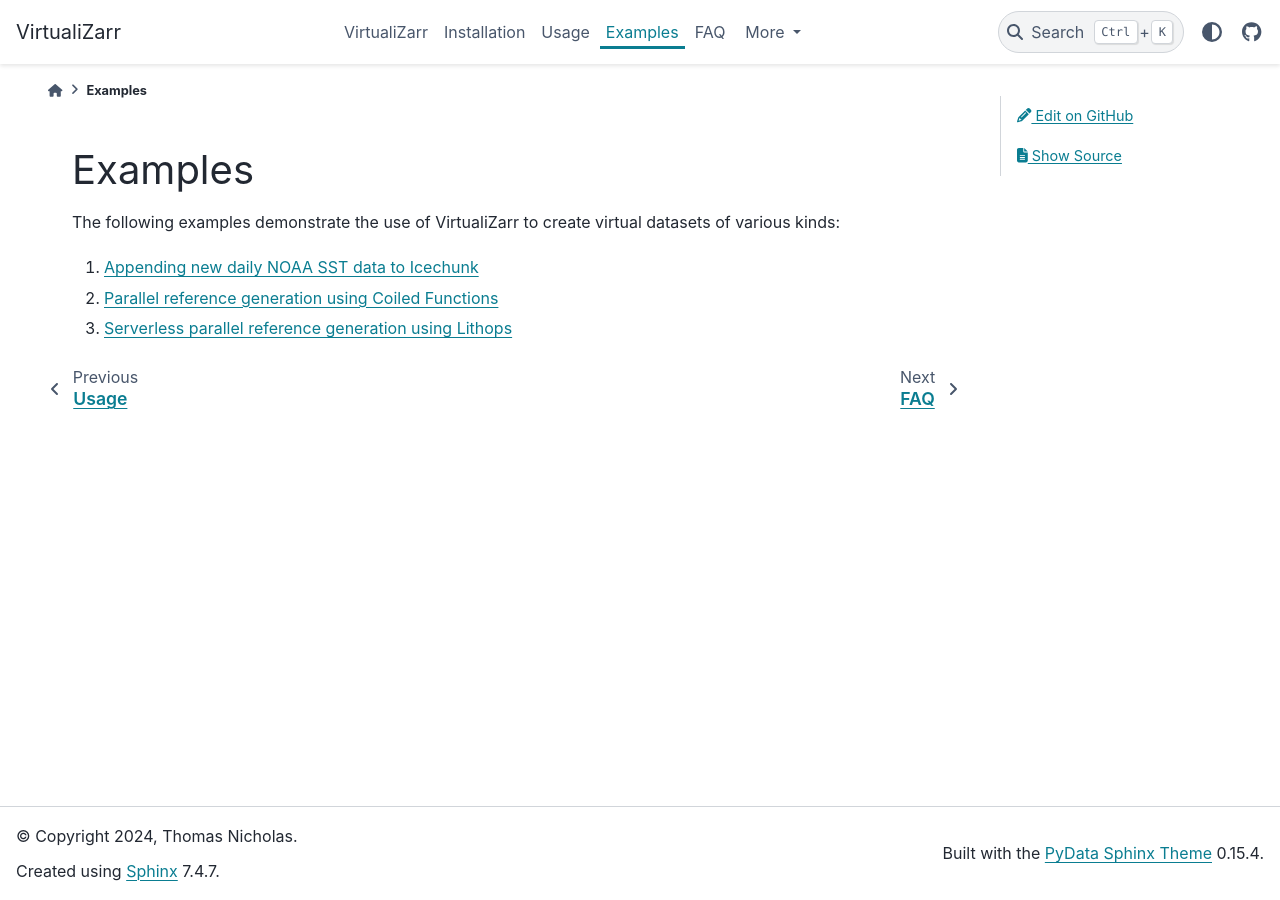
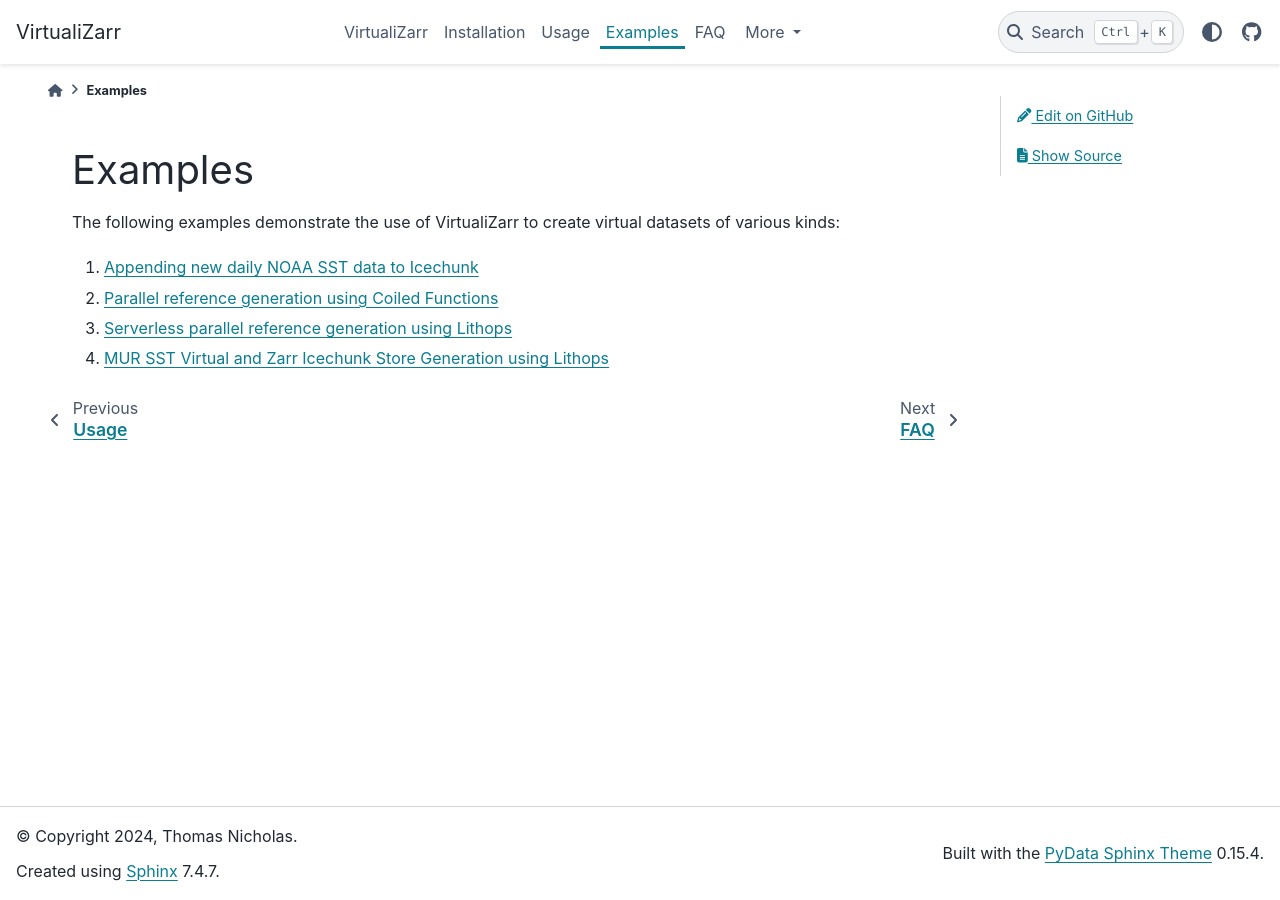
Before and after one commit to zarr-developers/VirtualiZarr, a Sphinx documentation site: the page built from docs/examples.md, in a window 1280 px wide. Built offline with Sphinx 7.4.7 and the PyData theme 0.15.4, drawn with Linux system fonts in a browser that asks for light colours.

Commit message:
Add link to example in docs

```diff
--- a/docs/examples.md
+++ b/docs/examples.md
@@ -5,3 +5,4 @@
 1. [Appending new daily NOAA SST data to Icechunk](https://github.com/zarr-developers/VirtualiZarr/blob/main/examples/append/noaa-cdr-sst.ipynb)
 2. [Parallel reference generation using Coiled Functions](https://github.com/zarr-developers/VirtualiZarr/blob/main/examples/coiled/terraclimate.ipynb)
 3. [Serverless parallel reference generation using Lithops](https://github.com/zarr-developers/VirtualiZarr/tree/main/examples/virtualizarr-with-lithops)
+4. [MUR SST Virtual and Zarr Icechunk Store Generation using Lithops](https://github.com/zarr-developers/VirtualiZarr/tree/main/examples/mursst-icechunk-with-lithops)
```
